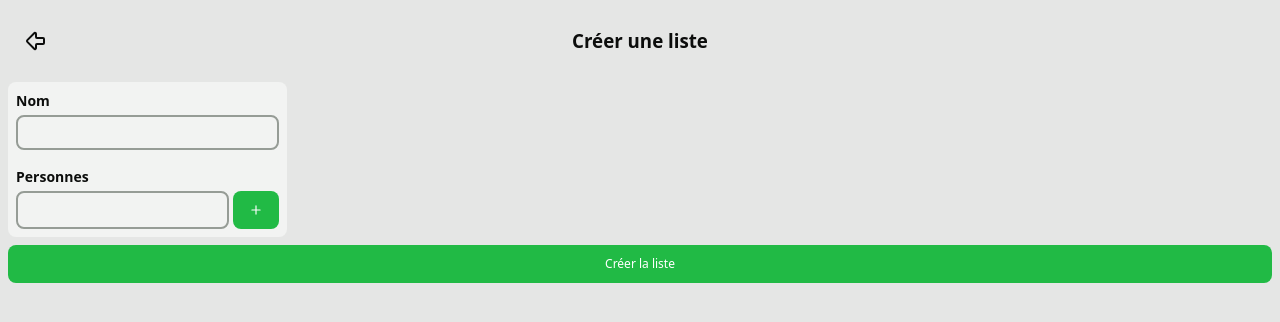
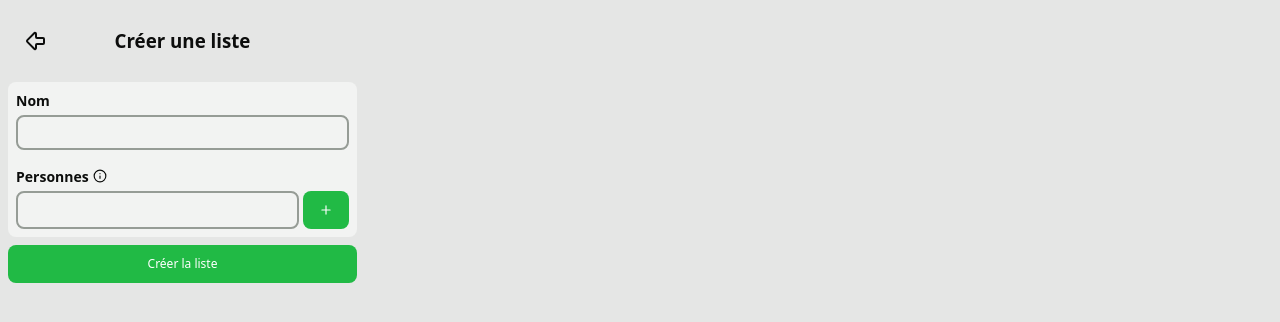
Before and after one commit to thmspry/pr-auto-assigner, a React (Vite) app: page / in a window 1280 px wide. Both pictures are taken after a click on the button "Ajouter". Shown: the top 322 px of the page. Built offline with nearby package versions, Linux system fonts and the light colour scheme.

Commit message:
Correction style

```diff
--- a/src/App.scss
+++ b/src/App.scss
@@ -32,6 +32,7 @@ main {
     grid-template-columns: repeat(2, 1fr);
     grid-template-rows: auto;
     gap: 8px;
+    padding-bottom: 8px;
   }
 }
 
--- /dev/null
+++ b/src/component/ListAddEdit/Info/InfoTooltip.scss
@@ -0,0 +1,46 @@
+@use '../../../colors';
+
+.wrapper {
+  position: relative;
+  height: 14px;
+  width: 14px;
+  overflow: visible;
+  display: flex;
+  align-items: center;
+  justify-content: center;
+
+  .info-text {
+    display: none;
+    position: absolute;
+    left: 18px;
+    top: -10px;
+    background: colors.$dark-1;
+    padding: 8px;
+    border-radius: 8px;
+    font-size: 12px;
+    width: 150px;
+    box-shadow: rgb(29 37 48 / 28%) 0 0 4px 1px;
+    z-index: 5;
+  }
+
+  .info-icon:hover + .info-text {
+    display: block;
+    animation: appear 0.5s forwards;
+  }
+}
+
+@keyframes appear {
+  from {
+    opacity: 0;
+  }
+
+  to {
+    opacity: 1;
+  }
+}
+
+@media (prefers-color-scheme: light) {
+  .wrapper .info-text {
+    background: colors.$light-1;
+  }
+}
--- /dev/null
+++ b/src/component/ListAddEdit/Info/InfoTooltip.tsx
@@ -0,0 +1,16 @@
+import {Info} from "lucide-react";
+import './InfoTooltip.scss'
+import React from "react";
+
+const InfoTooltip = ({children }: { children: React.ReactNode }) => {
+    return (
+        <div className={'wrapper'}>
+            <Info size={14} className="info-icon"/>
+            <div className="info-text">
+                {children}
+            </div>
+        </div>
+    );
+};
+
+export default InfoTooltip;
--- a/src/component/ListAddEdit/ListAddEdit.scss
+++ b/src/component/ListAddEdit/ListAddEdit.scss
@@ -27,18 +27,23 @@
     gap: 16px;
     background: colors.$dark-2;
     height: 100%;
-    padding: 8px;
+    padding: 8px 0;
     border-radius: 8px;
-    width: fit-content;
+    width: 100%;
 
     .field {
       display: flex;
       gap: 4px;
       flex-flow: column;
+      margin: 0 8px;
+
 
       label {
         font-size: 14px;
         font-weight: bold;
+        display: flex;
+        align-items: center;
+        gap: 4px;
       }
     }
 
--- a/src/component/ListAddEdit/ListAddEdit.tsx
+++ b/src/component/ListAddEdit/ListAddEdit.tsx
@@ -3,6 +3,7 @@ import type {List} from "../../types/list.ts";
 import {useState} from "react";
 import {ArrowBigLeft, Plus, Trash2} from "lucide-react";
 import Person from "./Person/Person.tsx";
+import InfoTooltip from "./Info/InfoTooltip.tsx";
 
 type ListAddEditProps = {
     addList: (list: List) => void,
@@ -103,7 +104,7 @@ const ListAddEdit = ({addList, editList, deleteList, list, existantList, switchM
                 </div>
 
                 <div className="field">
-                    <label htmlFor={'people'}>Personnes</label>
+                    <label htmlFor={'people'}>Personnes<InfoTooltip>Les identifiants exacts</InfoTooltip></label>
                     <div className="people-list">
                         {people.map((p) =>
                             <Person person={p} correspondToInput={correspondToInput(p)}
--- a/src/index.scss
+++ b/src/index.scss
@@ -4,6 +4,7 @@
   font-family: system-ui, Avenir, Helvetica, Arial, sans-serif;
   line-height: 1.5;
   font-weight: 400;
+  max-width: 365px;
 
   color-scheme: light dark;
   color: colors.$dark-font-1;
```
